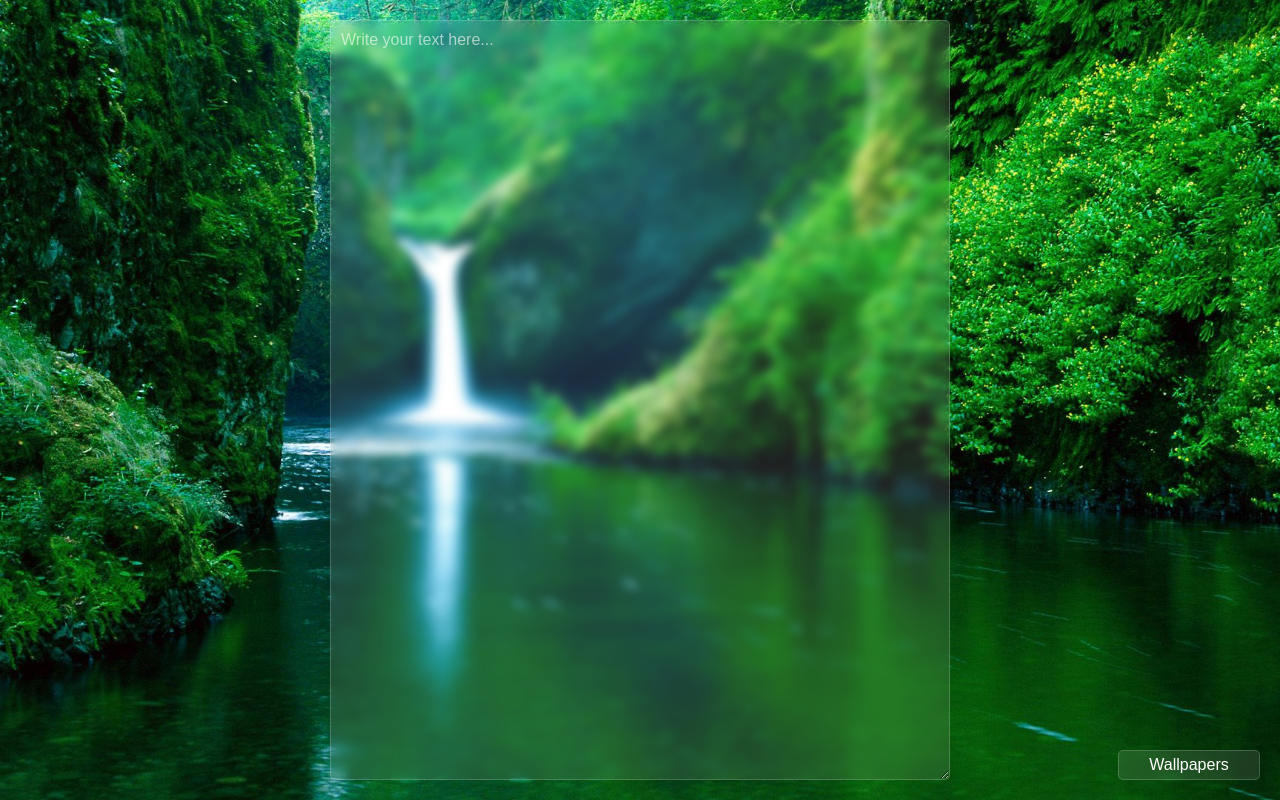
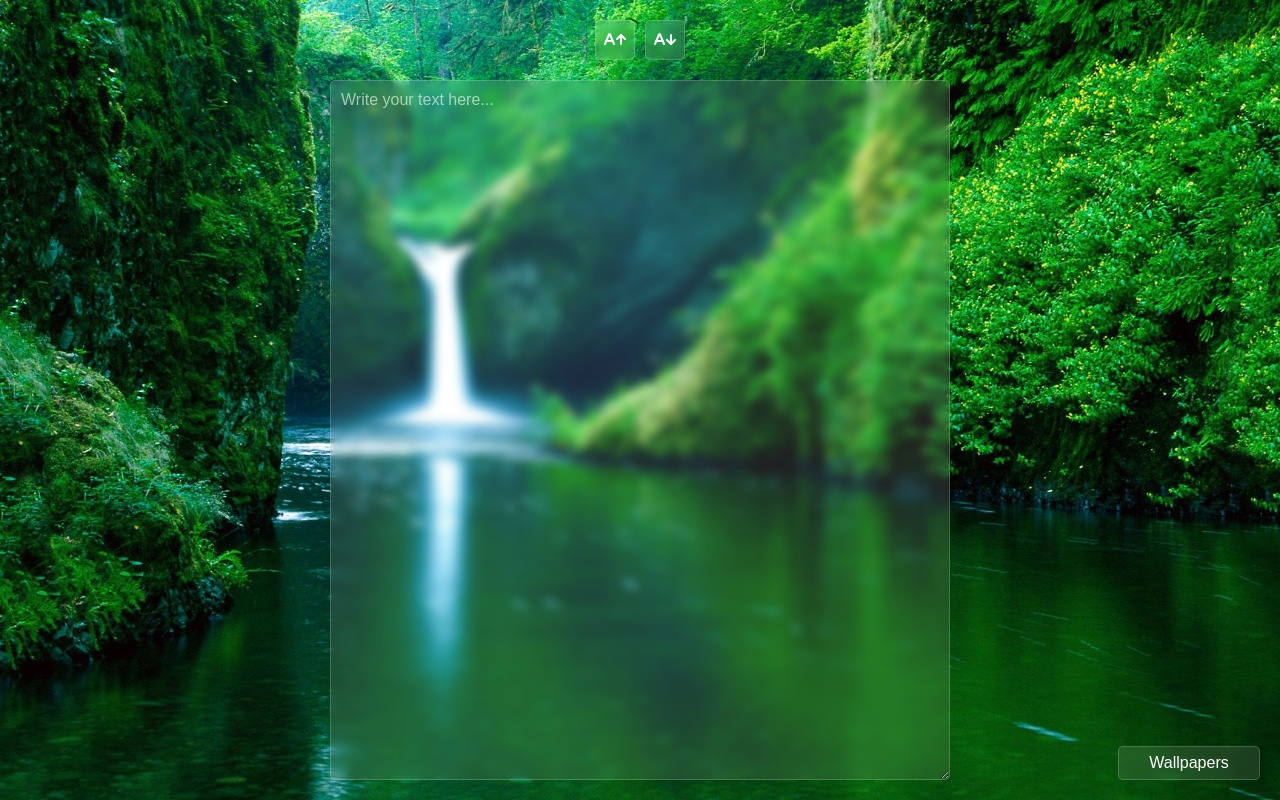
Before and after one commit to Javokhir09/SimpleTextEditor, a React (Vite) app: page / in a window 1280 px wide. Built offline with nearby package versions, Linux system fonts and the light colour scheme.

Commit message:
added textsize function for textarea

```diff
--- a/package.json
+++ b/package.json
@@ -10,6 +10,7 @@
     "preview": "vite preview"
   },
   "dependencies": {
+    "lucide-react": "^0.574.0",
     "react": "^19.2.0",
     "react-dom": "^19.2.0"
   },
--- a/src/App.tsx
+++ b/src/App.tsx
@@ -1,19 +1,28 @@
-import { useEffect, useState } from "react";
+import { useEffect, useRef, useState } from "react";
 import Textarea from "./components/Textarea";
 import bg1 from "./assets/bg-1.jpg";
 import bg2 from "./assets/bg-2.jpg";
 import bg3 from "./assets/bg-3.jpg";
 import bg4 from "./assets/bg-4.jpg";
 import Button from "./components/Button";
+import { AArrowDownIcon, AArrowUpIcon } from "lucide-react";
 
 function App() {
   const [text, setText] = useState<string>("");
+  const [textSize, setTextSize] = useState<number>(16);
   const wallpapers = [bg1, bg2, bg3, bg4];
   const [wallpapersOpen, setWallpapersOpen] = useState<boolean>(false);
   const [currentWallpaper, setCurrentWallpaper] = useState<number>(() => {
     const saved = localStorage.getItem("wallpaper");
     return saved ? Number(saved) : 0;
   });
+  const textareaRef= useRef<HTMLTextAreaElement>(null)
+
+  useEffect(() => {
+    if (textareaRef.current) {
+      textareaRef.current.style.fontSize = `${textSize}px`;
+    }
+  }, [textSize]);
 
   useEffect(() => {
     const saved = localStorage.getItem("text");
@@ -42,12 +51,18 @@ function App() {
         backgroundImage: `url(${wallpapers[currentWallpaper]})`,
       }}
     >
-
-      <Textarea
-        placeholder="Write your text here..."
-        onChange={(e) => setText(e.target.value)}
-        value={text}
-      />
+      <div className="editor">
+        <div className="options">
+          <Button onClick={() => setTextSize(textSize+1)}><AArrowUpIcon /></Button>
+          <Button onClick={() => setTextSize(textSize-1)}><AArrowDownIcon /></Button>
+        </div>
+        <Textarea
+          placeholder="Write your text here..."
+          onChange={(e) => setText(e.target.value)}
+          value={text}
+          ref={textareaRef}
+        />
+      </div>
 
       <div className="wallpapers-con">
         <Button onClick={() => setWallpapersOpen(!wallpapersOpen)}>
--- a/src/components/Textarea.tsx
+++ b/src/components/Textarea.tsx
@@ -1,8 +1,12 @@
-import type { TextareaHTMLAttributes } from "react"
-import "../css/Textarea.css"
+import { forwardRef, type TextareaHTMLAttributes } from "react";
+import "../css/Textarea.css";
 
-type TextareaProps = TextareaHTMLAttributes<HTMLTextAreaElement>
+type TextareaProps = TextareaHTMLAttributes<HTMLTextAreaElement>;
 
-export default function Textarea(props: TextareaProps) {
-  return <textarea {...props}></textarea>
-}
+const Textarea = forwardRef<HTMLTextAreaElement, TextareaProps>(
+  function Textarea(props, ref) {
+    return <textarea ref={ref} {...props} />;
+  },
+);
+
+export default Textarea;
--- a/src/css/Button.css
+++ b/src/css/Button.css
@@ -1,5 +1,5 @@
 button {
-  padding: 5px 10px;
+  padding: 7px 7px;
   font-size: 1rem;
   border-radius: 5px;
   border: 1px solid #ffffff2e;
@@ -7,4 +7,7 @@ button {
   color: #fff;
   backdrop-filter: blur(5px);
   cursor: pointer;
+  display: flex;
+  align-items: center;
+  justify-content: center;
 }
--- a/src/css/Textarea.css
+++ b/src/css/Textarea.css
@@ -1,7 +1,8 @@
 textarea {
   background-color: transparent;
   border-radius: 5px;
-  width: 50%;
+  width: 100%;
+  height: 100%;
   padding: 10px;
   box-sizing: border-box;
   color: #fff;
@@ -10,7 +11,6 @@ textarea {
   background-color: #ffffff1b;
   color: #fff;
   backdrop-filter: blur(5px);
-  font-size: 16px;
   font-family: Arial, Helvetica, sans-serif;
   &::placeholder {color: #ffffff99;}
 }
--- a/src/index.css
+++ b/src/index.css
@@ -14,6 +14,19 @@ body {
   position: relative;
   display: flex;
   justify-content: center;
+}
+.con .editor {
+  width: 50%;
+  display: flex;
+  align-items: center;
+  flex-direction: column;
+  gap: 20px;
+}
+.con .editor .options {
+  display: flex;
+  align-items: center;
+  justify-content: center;
+  gap: 10px;
 }
 .wallpapers-con {
   position: absolute;
```
Also changed, not shown: 1 other file (tests, documents, lock files or other folders).
